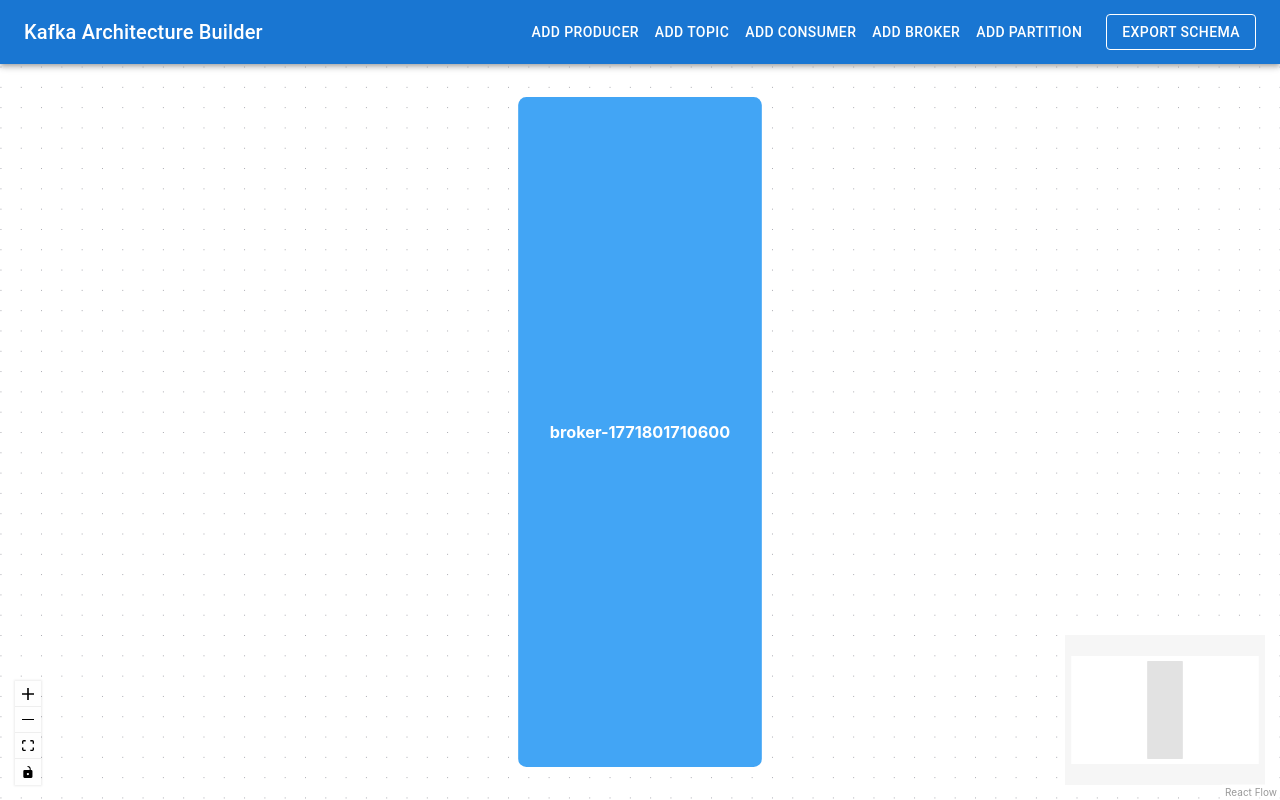
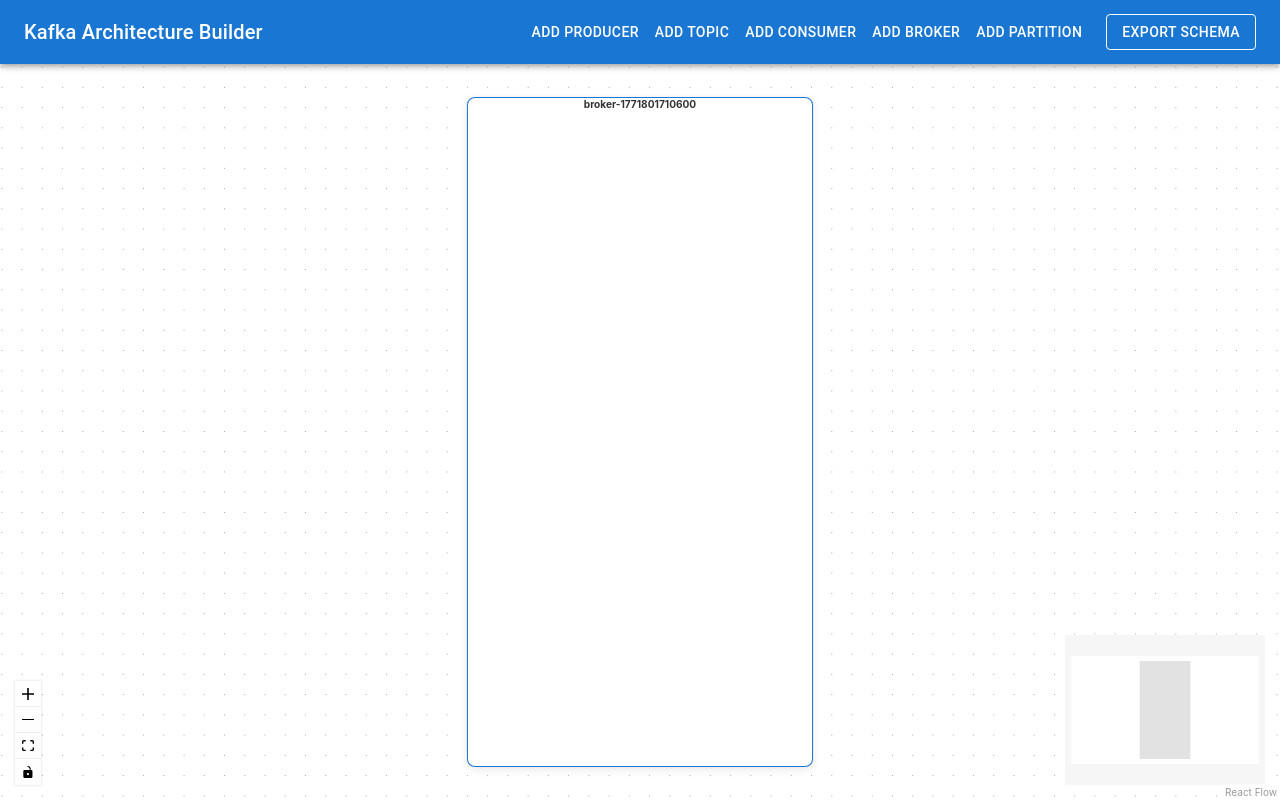
Before and after one commit to andriy-zh-ua/skytrac, a React (Create React App) app: page / in a window 1280 px wide. Both pictures are taken after a click on the button "ADD BROKER". Built offline with nearby package versions, Linux system fonts and the light colour scheme; the HTML template or start-up script is replaced by a standard one.

Commit message:
Change in the styling + selection

```diff
--- a/src/App.jsx
+++ b/src/App.jsx
@@ -58,18 +58,40 @@
     });
   };
 
-  // Add a new node of the specified type
+// Calculate position for new broker - offset to the right from the last broker
+const calculateBrokerPosition = (nodes) => {
+  const brokerNodes = nodes.filter(n => n.type === 'broker');
+  const lastBrokerX = Math.max(...brokerNodes.map(n => n.position.x), 0);
+  return { x: lastBrokerX + 350, y: 100 }; // 350px offset to account for 300px width + 50px gap
+};
+
+// Calculate position for new topic - vertical offset from the last topic in the same broker
+const calculateTopicPosition = (nodes, brokerId) => {
+  const brokerTopics = nodes.filter(n => n.type === 'topic' && n.parentId === brokerId);
+  const topicCount = brokerTopics.length;
+  const baseY = 20; // Start 20px from top edge of broker
+  const verticalSpacing = 230; // 200px height + 30px gap
+  return { x: 10, y: baseY + (topicCount * verticalSpacing) }; // Center horizontally: (300px broker - 280px topic) / 2 = 10px
+};
+
+// Add a new node of the specified type
   const addNode = (type) => {
     // Use Kafka Integration for business logic
     let kafkaResult = null;
     if (type === 'broker') {
+      // Calculate position for new broker using standalone function
+      const position = calculateBrokerPosition(nodes);
+
       // Add broker to Kafka Integration
-      const position = { x: 100, y: 100 };
       kafkaResult = kafkaIntegration.handleAddBroker(position);
 
       // Update React Flow nodes and edges from KafkaIntegration
       setNodes(kafkaResult.nodes);
       setEdges(kafkaResult.edges);
+
+      // Select the newly added broker
+      const newBrokerId = kafkaResult.broker.id;
+      selectNode(newBrokerId);
 
     } else if (type === 'topic') {
       // Check if a broker is selected
@@ -78,8 +100,10 @@
         return;
       }
 
+      // Calculate position for new topic using standalone function
+      const position = calculateTopicPosition(nodes, currentObjects.broker);
+
       // Add topic to Kafka Integration
-      const position = { x: 100, y: 100 };
       kafkaResult = kafkaIntegration.handleAddTopic(position, {
         name: `topic-${Date.now()}`,
         brokerId: currentObjects.broker
@@ -87,6 +111,10 @@
       // Update React Flow nodes and edges from KafkaIntegration
       setNodes(kafkaResult.nodes);
       setEdges(kafkaResult.edges);
+
+      // Select the newly added topic
+      const newTopicId = kafkaResult.topic.name;
+      selectNode(newTopicId);
     } else if (type === 'producer') {
       // const position = { x: 100, y: 100 };
       // kafkaResult = kafkaIntegration.handleAddProducer(position, {
--- a/src/components/Nodes/BrokerNode.jsx
+++ b/src/components/Nodes/BrokerNode.jsx
@@ -8,21 +8,42 @@
       style={{
         padding: '10px 20px',
         borderRadius: '8px',
-        background: '#42a5f5',
-        color: 'white',
-        border: showBorder ? '3px solid #1976d2' : 'none',
-        width: '200px',
+        background: 'white',
+        color: '#333',
+        border: showBorder ? '1px solid #1976d2' : 'none',
+        width: '300px',
         height: '80vh',
         textAlign: 'center',
         fontWeight: 'bold',
         display: 'flex',
+        flexDirection: 'column',
         alignItems: 'center',
-        justifyContent: 'center',
         cursor: 'pointer',
+        boxShadow: '0 2px 8px rgba(0, 0, 0, 0.1)',
+        transition: 'box-shadow 0.2s ease-in-out',
+        position: 'relative',
+      }}
+      onMouseEnter={(e) => {
+        e.target.style.boxShadow = '0 4px 16px rgba(0, 0, 0, 0.2)';
+      }}
+      onMouseLeave={(e) => {
+        e.target.style.boxShadow = '0 2px 8px rgba(0, 0, 0, 0.1)';
       }}
       onClick={onClick}
     >
-      {id}
+      {/* Label at the very top */}
+      <div style={{
+        position: 'absolute',
+        top: '0px',
+        left: '50%',
+        transform: 'translateX(-50%)',
+        fontSize: '10px',
+        fontWeight: 'bold',
+        color: '#333',
+        zIndex: 1,
+      }}>
+        {id}
+      </div>
     </div>
   );
 };
--- a/src/components/Nodes/TopicNode.jsx
+++ b/src/components/Nodes/TopicNode.jsx
@@ -8,23 +8,43 @@
       style={{
         padding: '12px 24px',
         borderRadius: '8px',
-        background: '#66bb6a',
-        color: 'white',
-        border: showBorder ? '3px solid #388e3c' : 'none',
-        minWidth: '150px',
-        minHeight: '50px',
+        background: 'white',
+        color: '#333',
+        border: showBorder ? '1px solid #388e3c' : 'none',
+        minWidth: '280px',
+        minHeight: '200px',
         fontSize: '14px',
         textAlign: 'center',
         fontWeight: 'bold',
         cursor: 'pointer',
         display: 'flex',
+        flexDirection: 'column',
         alignItems: 'center',
         justifyContent: 'center',
+        boxShadow: '0 2px 8px rgba(0, 0, 0, 0.1)',
+        transition: 'box-shadow 0.2s ease-in-out',
+        position: 'relative',
+      }}
+      onMouseEnter={(e) => {
+        e.target.style.boxShadow = '0 4px 16px rgba(0, 0, 0, 0.2)';
+      }}
+      onMouseLeave={(e) => {
+        e.target.style.boxShadow = '0 2px 8px rgba(0, 0, 0, 0.1)';
       }}
       onClick={onClick}
     >
-      <div style={{ display: 'flex', alignItems: 'center', justifyContent: 'space-between', width: '100%' }}>
-        <span>{id}</span>
+      {/* Label at the very top */}
+      <div style={{
+        position: 'absolute',
+        top: '0px',
+        left: '50%',
+        transform: 'translateX(-50%)',
+        fontSize: '10px',
+        fontWeight: 'bold',
+        color: '#333',
+        zIndex: 1,
+      }}>
+        {id}
       </div>
     </div>
   );
--- a/src/index.css
+++ b/src/index.css
@@ -40,12 +40,6 @@
   animation: dataFlow 2s linear infinite;
 }
 
-/* Selection marker for selected nodes */
-.react-flow__node.selected {
-  box-shadow: 0 0 0 3px #ff5722;
-  border-radius: 8px;
-}
-
 /* Keep brokers in background using order property */
 .react-flow__node[data-type="broker"] {
   order: -1 !important;
--- a/src/kafka-designer/CanvasIntegration.js
+++ b/src/kafka-designer/CanvasIntegration.js
@@ -33,6 +33,11 @@
     const newBroker = new KafkaBroker(brokerConfig);
     // Add broker to cluster
     this.cluster.addBroker(newBroker);
+
+    // Store the position for this new broker
+    this.pendingPositions = this.pendingPositions || {};
+    this.pendingPositions[newBroker.id] = position;
+
     // Update canvas
     this.updateCanvas();
 
@@ -54,6 +59,11 @@
     const newTopic = new KafkaTopic(topicConfig);
     // Add topic to cluster
     this.cluster.addTopic(newTopic, config.brokerId);
+
+    // Store the position for this new topic
+    this.pendingPositions = this.pendingPositions || {};
+    this.pendingPositions[newTopic.name] = position;
+
     // Update canvas
     this.updateCanvas();
 
@@ -78,6 +88,11 @@
 
     const newProducer = new KafkaProducer(producerConfig);
     this.cluster.addProducer(newProducer);
+
+    // Store the position for this new producer
+    this.pendingPositions = this.pendingPositions || {};
+    this.pendingPositions[newProducer.id] = position;
+
     this.updateCanvas();
 
     return {
@@ -103,6 +118,11 @@
 
     const newConsumer = new KafkaConsumer(consumerConfig);
     this.cluster.addConsumer(newConsumer);
+
+    // Store the position for this new consumer
+    this.pendingPositions = this.pendingPositions || {};
+    this.pendingPositions[newConsumer.id] = position;
+
     this.updateCanvas();
 
     return {
@@ -139,13 +159,9 @@
     }
     this.cluster.addStandalonePartition(newPartition, config.brokerId);
 
-    // Add to visualization nodes
-    this.nodes.push({
-      id: newPartition.id,
-      type: 'partition',
-      label: `Partition ${newPartition.id}`,
-      position: position || { x: 0, y: 0 }
-    });
+    // Store the position for this new partition
+    this.pendingPositions = this.pendingPositions || {};
+    this.pendingPositions[newPartition.id] = position || { x: 0, y: 0 };
 
     this.updateCanvas();
 
@@ -224,12 +240,14 @@
     const clusterData = this.cluster.getCanvasNodes();
     const clusterEdges = this.cluster.getCanvasEdges();
 
-    // Merge with existing positions
+    // Merge with existing positions and pending positions
     this.nodes = clusterData.map(node => {
       const existing = this.nodes.find(n => n.id === node.id);
+      const pendingPosition = this.pendingPositions?.[node.id];
+
       return {
         ...node,
-        position: existing?.position || node.position,
+        position: pendingPosition || existing?.position || node.position,
         data: {
           ...node.data,
           // Add event handlers for React Flow
@@ -237,6 +255,9 @@
         }
       };
     });
+
+    // Clear pending positions after applying them
+    this.pendingPositions = {};
 
     this.edges = clusterEdges;
   }
--- a/src/kafka-designer/KafkaCluster.js
+++ b/src/kafka-designer/KafkaCluster.js
@@ -235,6 +235,7 @@
             type: 'topic',
             parentId: broker.id,
             extent: 'parent',
+            draggable: false,
             // label: topic.name,
             data: topic.toJSON(),
             position: { x: 0, y: 0 } // Will be set by canvas
```
